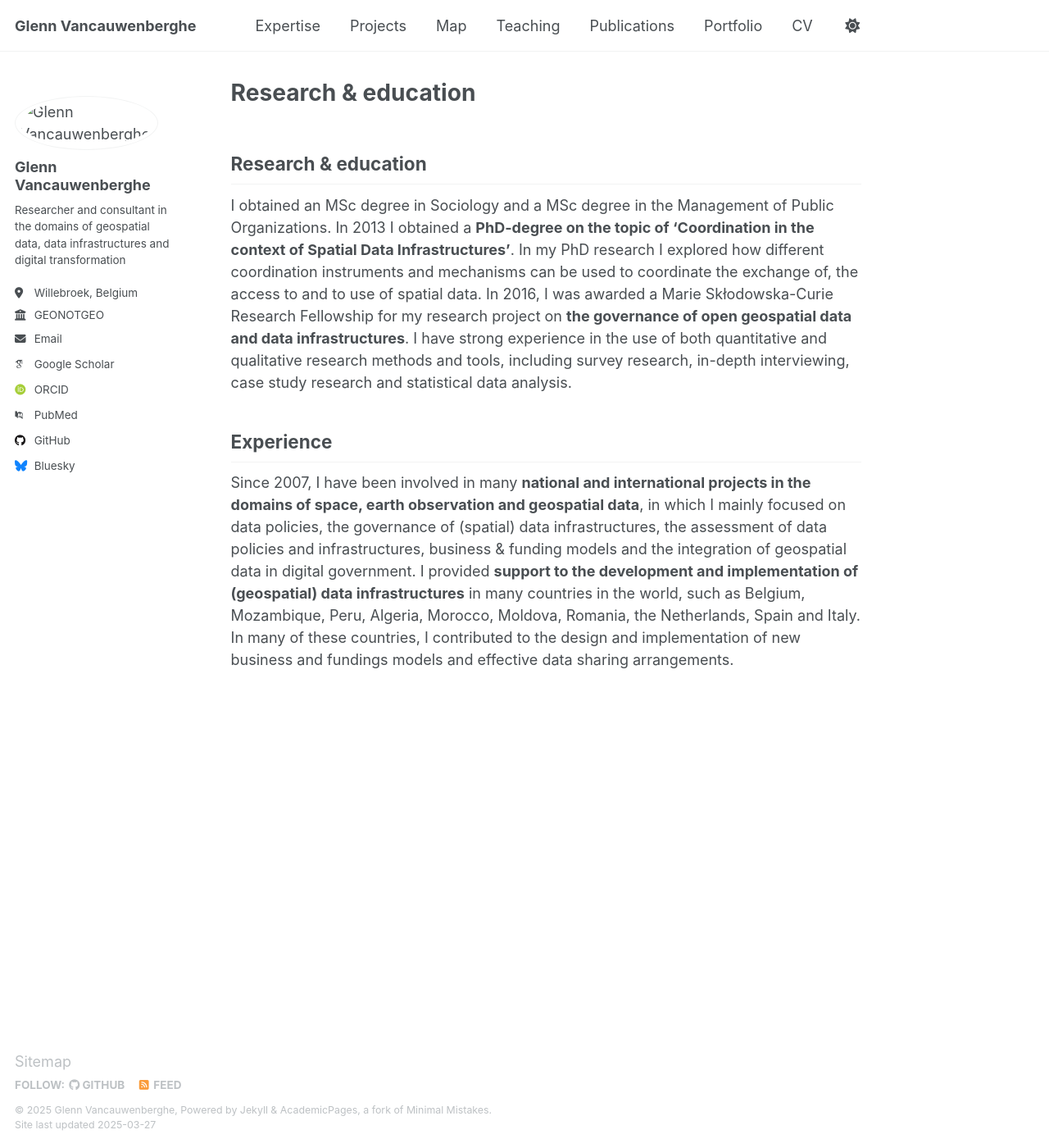
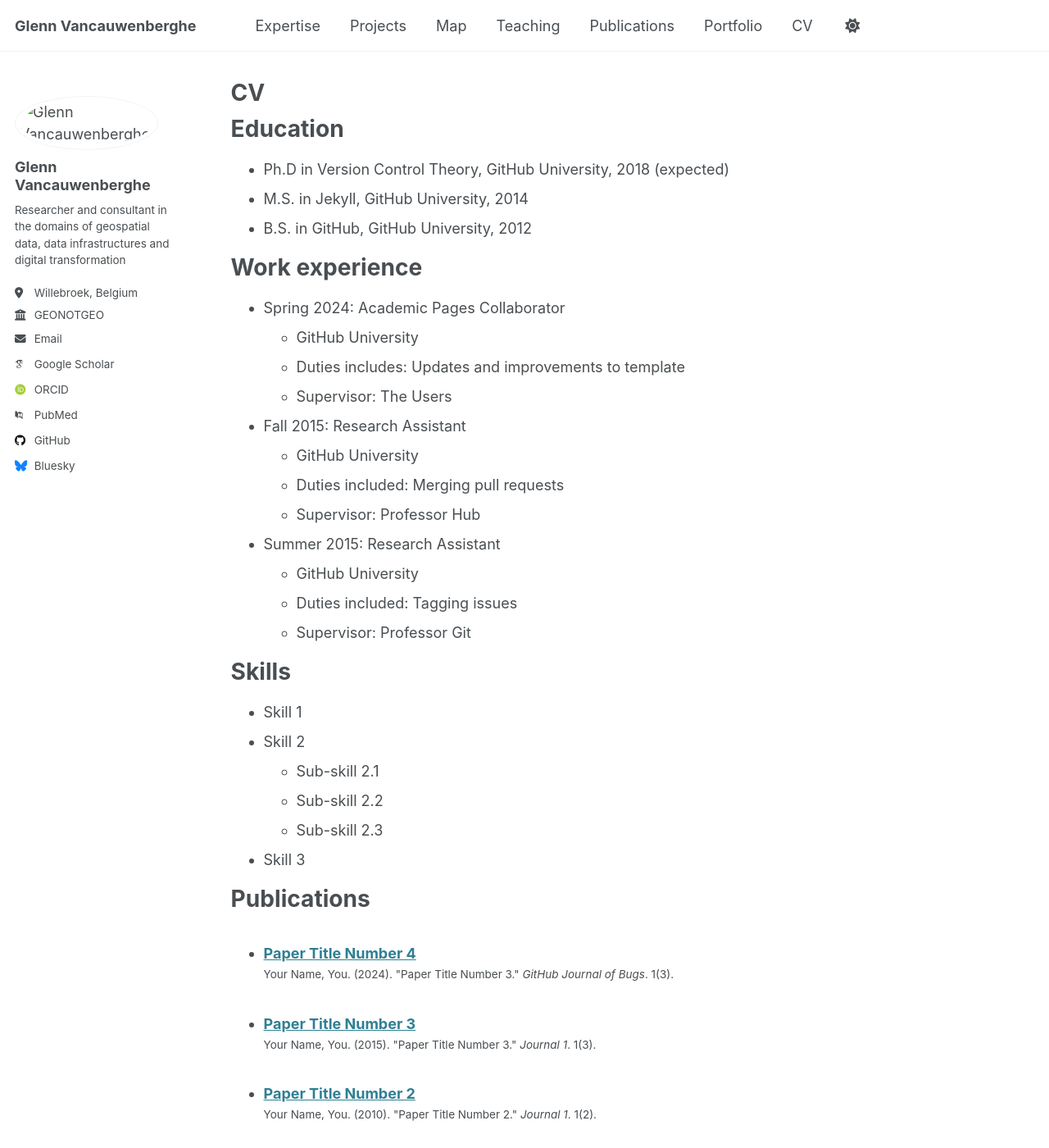
Before and after one commit to GVancauwenberghe/gvancauwenberghe.github.io, a Jekyll site: the page built from _pages/expertise.md, in a window 1280 px wide and 1400 px high. Shown: the whole window at 82% size. Built offline with Jekyll 4.4.1, drawn with Linux system fonts in a browser that asks for light colours; some web fonts are replaced; our own code applies the rules of GitHub Pages for plain Markdown files; some of the changed text lies outside the part shown.

Commit message:
Update expertise.md

```diff
--- a/_pages/expertise.md
+++ b/_pages/expertise.md
@@ -1,7 +1,64 @@
-Research & education
-------
-I obtained an MSc degree in Sociology and a MSc degree in the Management of Public Organizations. In 2013 I obtained a **PhD-degree on the topic of ‘Coordination in the context of Spatial Data Infrastructures’**. In my PhD research I explored how different coordination instruments and mechanisms can be used to coordinate the exchange of, the access to and to use of spatial data. In 2016, I was awarded a Marie Skłodowska-Curie Research Fellowship for my research project on **the governance of open geospatial data and data infrastructures**. I have strong experience in the use of both quantitative and qualitative research methods and tools, including survey research, in-depth interviewing, case study research and statistical data analysis.
+---
+layout: archive
+title: "CV"
+permalink: /cv/
+author_profile: true
+redirect_from:
+  - /resume
+---
 
-Experience
-------
-Since 2007, I have been involved in many **national and international projects in the domains of space, earth observation and geospatial data**, in which I mainly focused on data policies, the governance of (spatial) data infrastructures, the assessment of data policies and infrastructures, business & funding models and the integration of geospatial data in digital government.  I provided **support to the development and implementation of (geospatial) data infrastructures** in many countries in the world, such as Belgium, Mozambique, Peru, Algeria, Morocco, Moldova, Romania, the Netherlands, Spain and Italy. In many of these countries, I contributed to the design and implementation of new business and fundings models and effective data sharing arrangements.
+{% include base_path %}
+
+Education
+======
+* Ph.D in Version Control Theory, GitHub University, 2018 (expected)
+* M.S. in Jekyll, GitHub University, 2014
+* B.S. in GitHub, GitHub University, 2012
+
+Work experience
+======
+* Spring 2024: Academic Pages Collaborator
+  * GitHub University
+  * Duties includes: Updates and improvements to template
+  * Supervisor: The Users
+
+* Fall 2015: Research Assistant
+  * GitHub University
+  * Duties included: Merging pull requests
+  * Supervisor: Professor Hub
+
+* Summer 2015: Research Assistant
+  * GitHub University
+  * Duties included: Tagging issues
+  * Supervisor: Professor Git
+
+Skills
+======
+* Skill 1
+* Skill 2
+  * Sub-skill 2.1
+  * Sub-skill 2.2
+  * Sub-skill 2.3
+* Skill 3
+
+Publications
+======
+  <ul>{% for post in site.publications reversed %}
+    {% include archive-single-cv.html %}
+  {% endfor %}</ul>
+
+Talks
+======
+  <ul>{% for post in site.talks reversed %}
+    {% include archive-single-talk-cv.html  %}
+  {% endfor %}</ul>
+
+Teaching
+======
+  <ul>{% for post in site.teaching reversed %}
+    {% include archive-single-cv.html %}
+  {% endfor %}</ul>
+
+Service and leadership
+======
+* Currently signed in to 43 different slack teams
```
